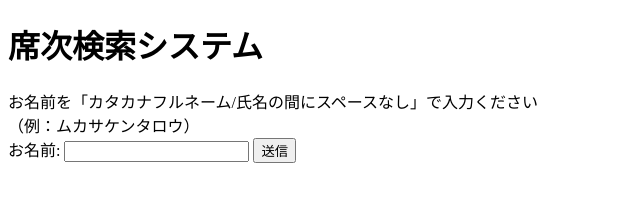
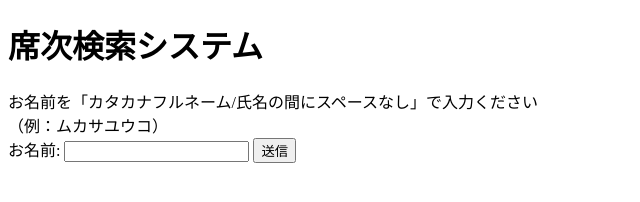
Before and after one commit to haniwa634/tennis-and-bldg.github.io, a plain HTML site: page index.html in a window 1280 px wide. Shown: the full height of the page, 0-640 px from the left. Drawn offline with Linux system fonts and the light colour scheme.

Commit message:
Update index.html

```diff
--- a/index.html
+++ b/index.html
@@ -15,7 +15,7 @@
 <body>
     <h1>席次検索システム</h1>
     <div>お名前を「カタカナフルネーム/氏名の間にスペースなし」で入力ください</div>
-    <div>（例：ムカサケンタロウ）</div>
+    <div>（例：ムカサユウコ）</div>
     <form id="search-form">
         <label for="name">お名前:</label>
         <input type="text" id="name" name="name" required>
```
